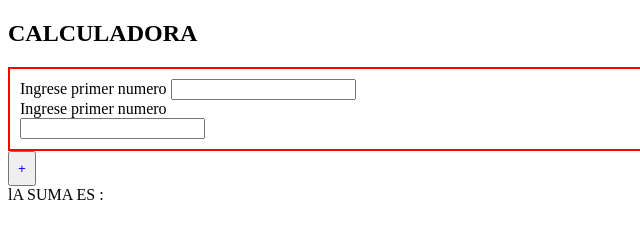
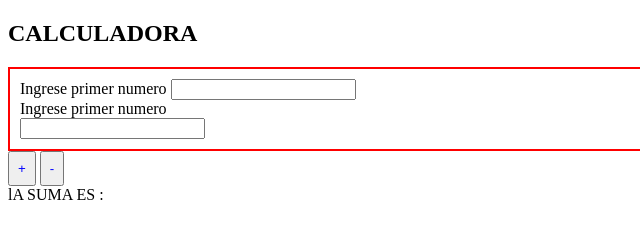
Before and after one commit to francopv007/documentos, a plain HTML site: page index.html in a window 1280 px wide. Shown: the full height of the page, 0-640 px from the left. Drawn offline with Linux system fonts and the light colour scheme.

Commit message:
este es el cambio

```diff
--- a/index.html
+++ b/index.html
@@ -20,8 +20,8 @@
 
 	<div class="cuerpo">
 	<input type="button" id="dato" value="+" onclick="Changes()" >
-	<!-- <input type="button" id="dato" value="-" onclick="Changes()" >
-	<input type="button" id="dato" value="*" onclick="Changes()" >
+	<input type="button" id="dato" value="-" onclick="Changes()" >
+<!-- 	<input type="button" id="dato" value="*" onclick="Changes()" >
 	<input type="button" id="dato" value="/" onclick="Changes()" >
 	</div> -->
 
```
